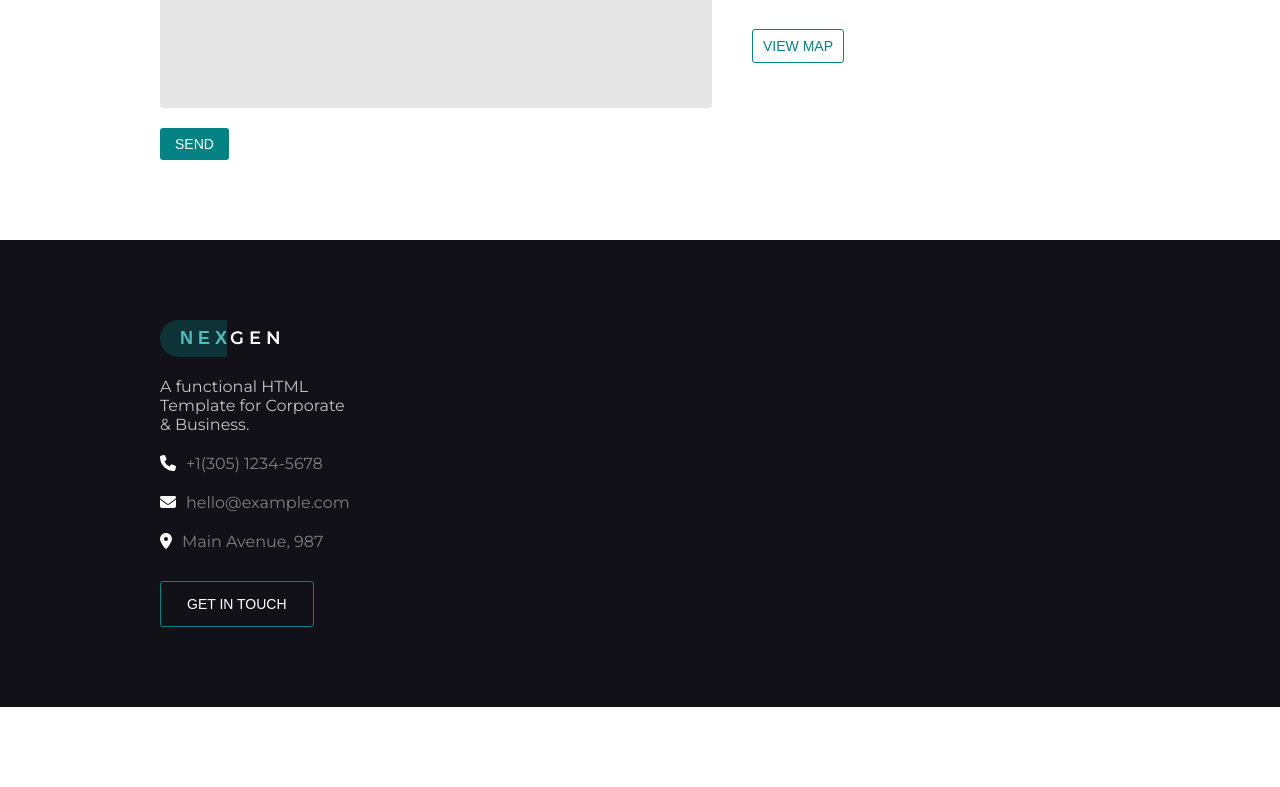
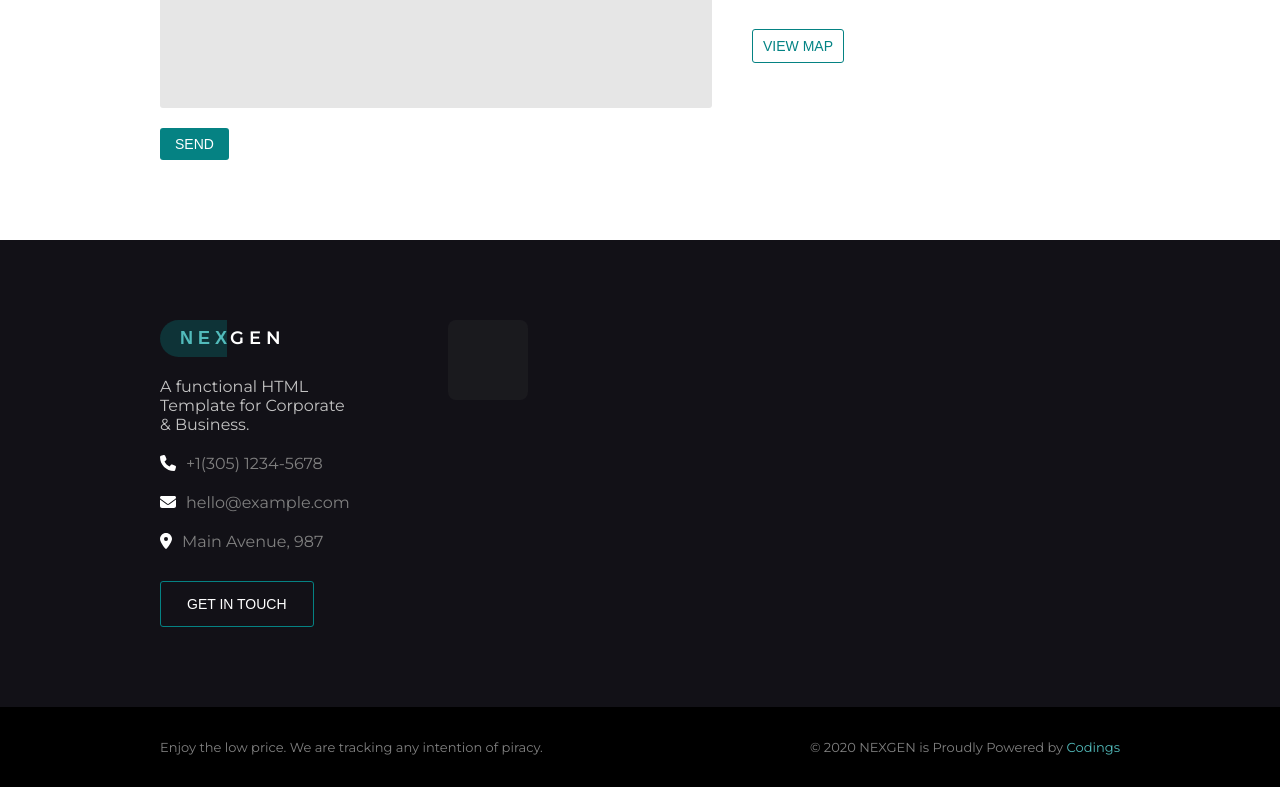
Before and after one commit to Ale-1407/proj-html-vuejs, a Vue app in the folder proj/: page / in a window 1280 px wide. Shown: the part 4209-4996 px from the top of the page. Before the commit the page ends 4916 px from the top, so only its background shows below. Built offline with nearby package versions, Linux system fonts and the light colour scheme.

Commit message:
footer completato da rivedere dinamicità

```diff
--- /dev/null
+++ b/proj/src/components/FootBlack.vue
@@ -0,0 +1,39 @@
+<template>
+    <section>
+        <div class="cont">
+            <div>
+                <span>Enjoy the low price. We are tracking any intention of piracy.</span>
+            </div>
+            <div>
+                <span>© 2020 NEXGEN is Proudly Powered by <span id="greentext">Codings</span></span>
+            </div>
+        </div>
+
+    </section>
+</template>
+
+<script>
+export default{
+    name: 'FootBlack'
+}
+</script>
+
+<style lang="scss" scoped>
+section{
+    padding: 2rem 0;
+    background-color: black;
+    color: grey;
+}
+
+.cont{
+    width: 75%;
+    margin: auto;
+    display: flex;
+    justify-content: space-between;
+    font-size: 13px;
+}
+
+#greentext{
+    color: #52bbbb;
+}
+</style>
--- a/proj/src/components/FootInfo.vue
+++ b/proj/src/components/FootInfo.vue
@@ -25,15 +25,25 @@
                 </div>
             </div>
             <div class="cont-card">
+               <div class="cards">
+                   <div class="card">
 
+                   </div>
+                </div>
             </div>
+
         </div>
     </section>
 </template>
 
 <script>
 export default{
-    name: 'FootInfo'
+    name: 'FootInfo',
+    data(){
+        return{
+
+        }
+    }
 }
 </script>
 
@@ -106,4 +116,19 @@ section{
 .grey-text{
     color: grey;
 }
+
+.cards{
+    display: flex;
+    flex-direction: row;
+    gap: 20px;
+    width: 75%;
+    margin: auto;
+}
+.card{
+    display: flex;
+    flex-direction: column;
+    padding: 2.5rem;
+    background-color: rgba(63, 63, 63, 0.2);
+    border-radius: 8px;
+}
 </style>
--- a/proj/src/components/FooterComp.vue
+++ b/proj/src/components/FooterComp.vue
@@ -1,17 +1,20 @@
 <template>
     <footer>
         <FootInfo />
+        <FootBlack />
     </footer>
 </template>
 
 <script>
 
+import FootBlack from './FootBlack.vue';
 import FootInfo from './FootInfo.vue';
 
 export default{
     name: "FooterComp",
     components: {
-        FootInfo
-    }
+    FootInfo,
+    FootBlack
+   }
 }
 </script>
```
